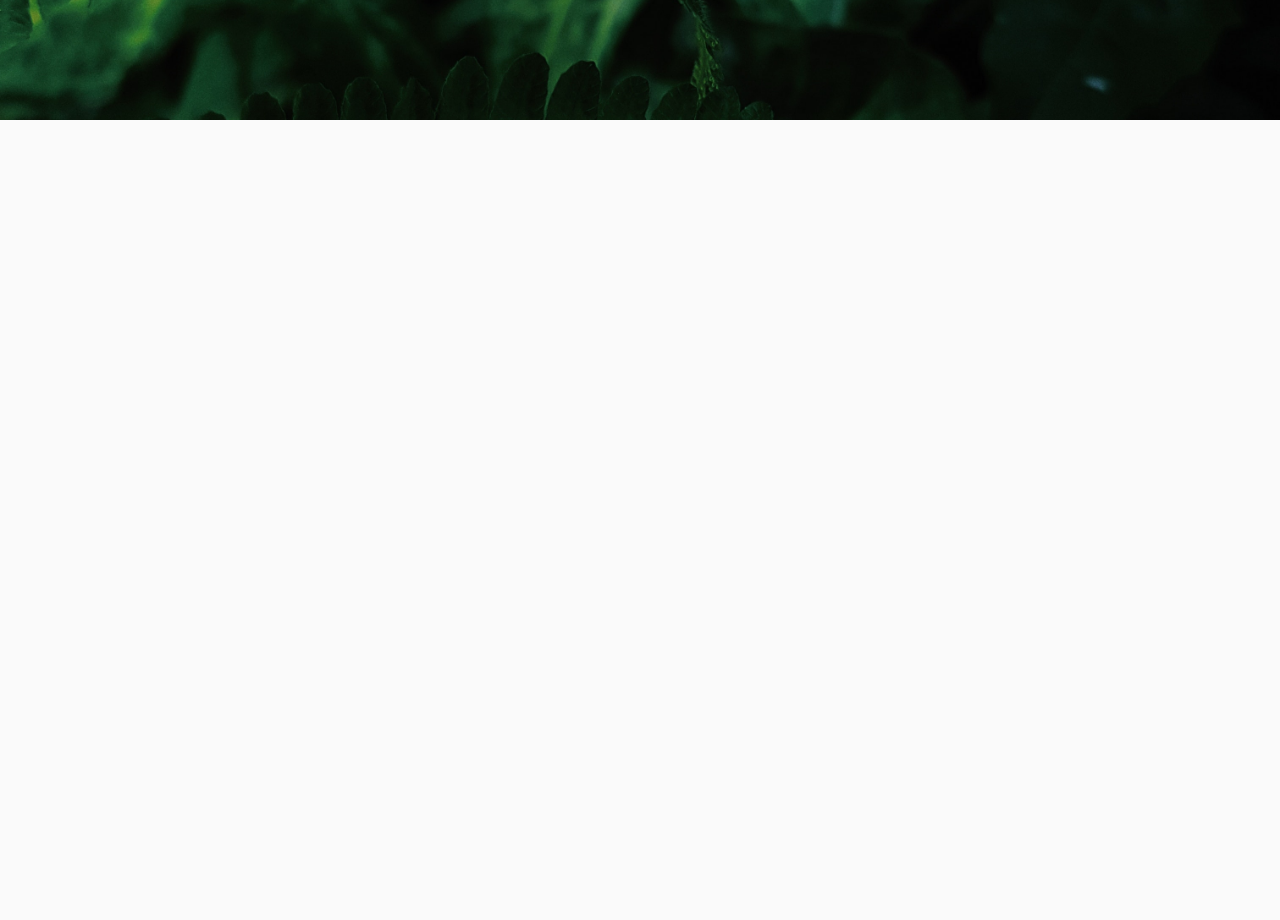
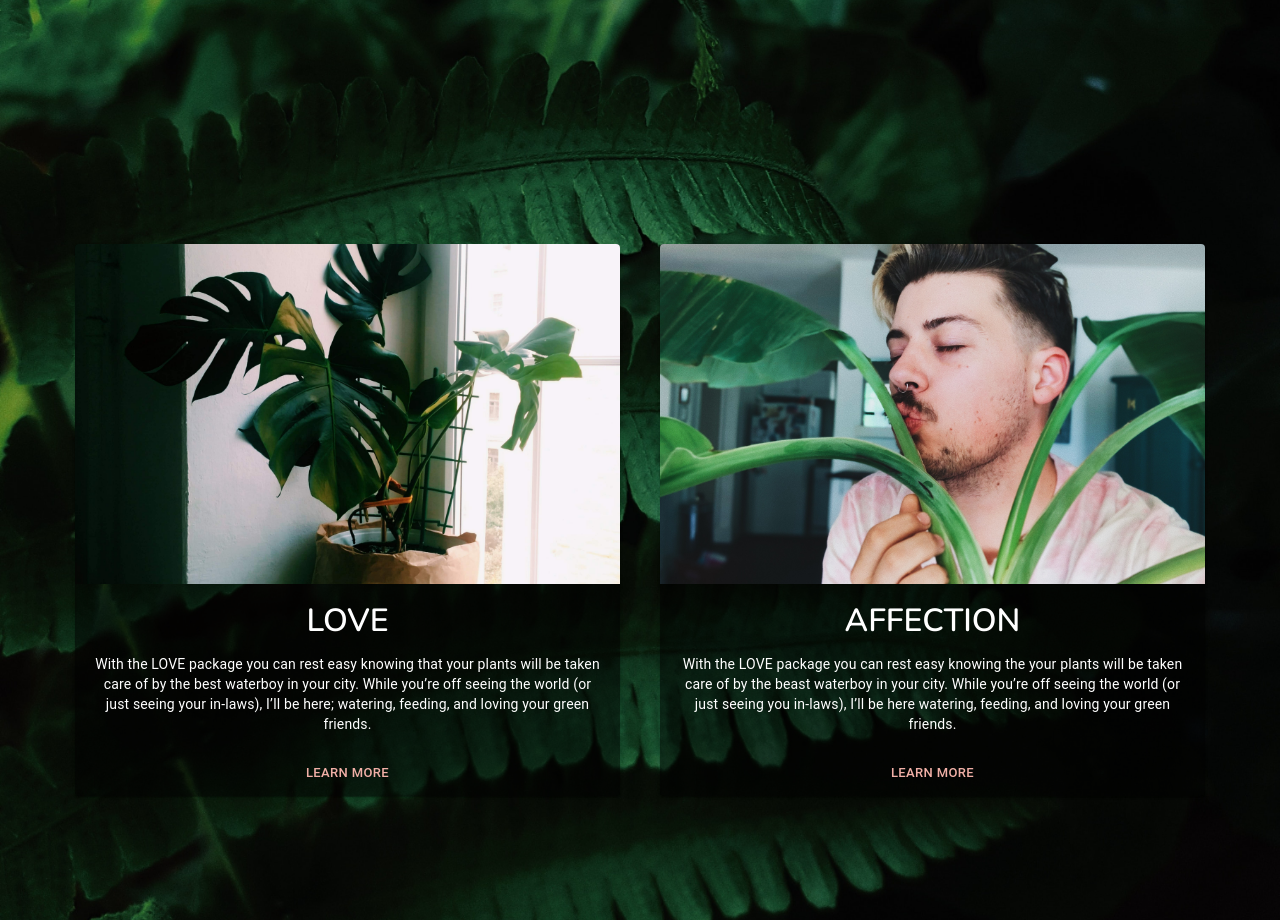
Before and after one commit to darrendiggs/waterboy, a React (Create React App) app: page / in a window 1280 px wide. Shown: the part 680-1600 px from the top of the page. Before the commit the page ends 800 px from the top, so only its background shows below. Built offline with nearby package versions, Linux system fonts and the light colour scheme.

Commit message:
Services Cards

```diff
--- a/src/App.js
+++ b/src/App.js
@@ -4,6 +4,8 @@ import { CssBaseline } from '@material-ui/core';
 import { makeStyles } from '@material-ui/core/styles'
 import Background from './assests/bg.jpg'
 import Header from './components/Header';
+import Service from './components/Service';
+
 
 const useStyles = makeStyles((theme) => ({
   root: {
@@ -22,6 +24,8 @@ const classes = useStyles();
     <div className={classes.root}>
       <CssBaseline />
       <Header />
+      <Service />
+
     </div>
   );
 }
--- /dev/null
+++ b/src/HomeData.js
@@ -0,0 +1,18 @@
+
+import HousePlant from './assests/housePlant.jpg'
+import HomePlant from './assests/homePlant.jpg'
+
+const services = [
+{
+    title: 'LOVE',
+    description: 'With the LOVE package you can rest easy knowing that your plants will be taken care of by the best waterboy in your city. While you’re off seeing the world (or just seeing your in-laws), I’ll be here; watering, feeding, and loving your green friends.',
+    image: HousePlant
+},
+
+{
+  title: 'AFFECTION',
+  description: 'With the LOVE package you can rest easy knowing the your plants will be taken care of by the beast waterboy in your city. While you’re off seeing the world (or just seeing you in-laws), I’ll be here watering, feeding, and loving your green friends.',
+  image: HomePlant
+}
+]
+export default services
--- /dev/null
+++ b/src/components/MediaCard.js
@@ -0,0 +1,68 @@
+
+
+import { makeStyles } from '@material-ui/core/styles';
+import Card from '@material-ui/core/Card';
+import CardActionArea from '@material-ui/core/CardActionArea';
+import CardActions from '@material-ui/core/CardActions';
+import CardContent from '@material-ui/core/CardContent';
+import CardMedia from '@material-ui/core/CardMedia';
+import Button from '@material-ui/core/Button';
+import Typography from '@material-ui/core/Typography';
+
+
+const useStyles = makeStyles({
+  root: {
+    maxWidth: 545,
+    backgroundColor: 'rgba(0,0,0,0.5)',
+    textAlign: 'center',
+    color: '#fff',
+    margin: '20px'
+  },
+  media: {
+    height: 340,
+  },
+  title: {
+    fontFamily: 'Nunito',
+    fontSize: '2rem'
+  },
+  secondaryColor: {
+    color: '#F1B0A7'
+  },
+  description: {
+    color: '#ddd',
+    fontSize: '1.2rem'
+  },
+  button: {
+    display: 'flex',
+    justifyContent: 'center',
+    alignItems: 'center'
+  }
+});
+
+export default function MediaCard({ services }) {
+  const classes = useStyles();
+
+  return (
+    <Card className={classes.root}>
+      <CardActionArea>
+        <CardMedia
+          className={classes.media}
+          image={services.image}
+        />
+        <CardContent >
+          <Typography gutterBottom variant="h5" component="h2" className={classes.title}>
+            {services.title}
+          </Typography>
+          <Typography variant="body2" component="p" >
+            {services.description}
+          </Typography>
+        </CardContent>
+      </CardActionArea>
+      <CardActions className={classes.button}>
+        <Button size="small" className={classes.secondaryColor}>
+          Learn More
+        </Button>
+      </CardActions>
+    </Card>
+  );
+}
--- /dev/null
+++ b/src/components/Service.js
@@ -0,0 +1,29 @@
+
+
+import { makeStyles } from '@material-ui/core/styles'
+import MediaCard from './MediaCard';
+import services from '../HomeData'
+
+
+const useStyles = makeStyles((theme) => ({
+  root: {
+    display: 'flex',
+    justifyContent: 'center',
+    alignItems: 'center',
+    minHeight: '100vh',
+    fontFamily: 'Nunito',
+  }
+}));
+
+function Service() {
+const classes = useStyles();
+
+  return (
+    <div className={classes.root}>
+      <MediaCard services={services[0]} />
+      <MediaCard services={services[1]} />
+    </div>
+  )
+}
+
+export default Service
```
Also changed, not shown: src/assests/homePlant.jpg (added), src/assests/housePlant.jpg (added).
